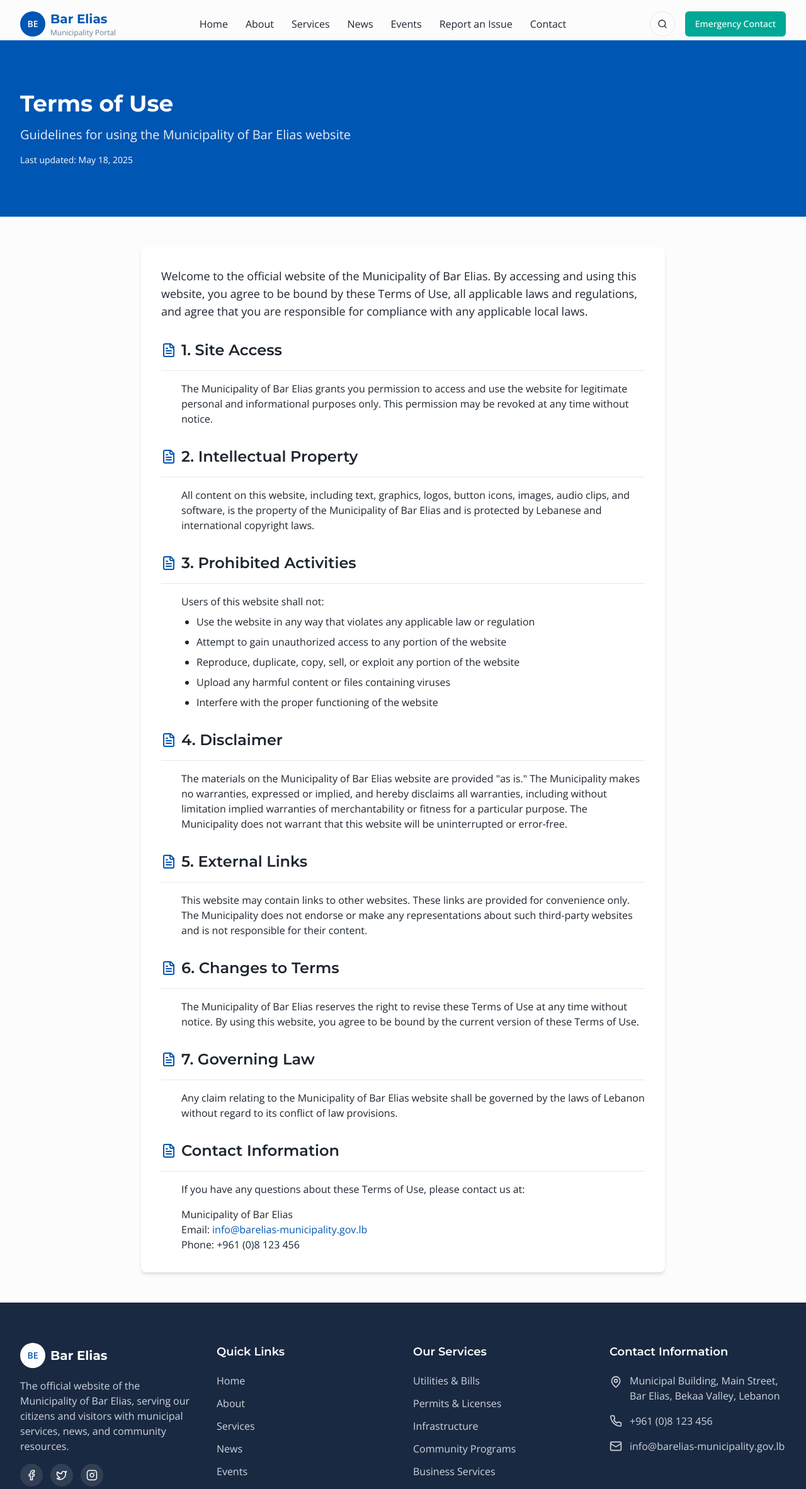
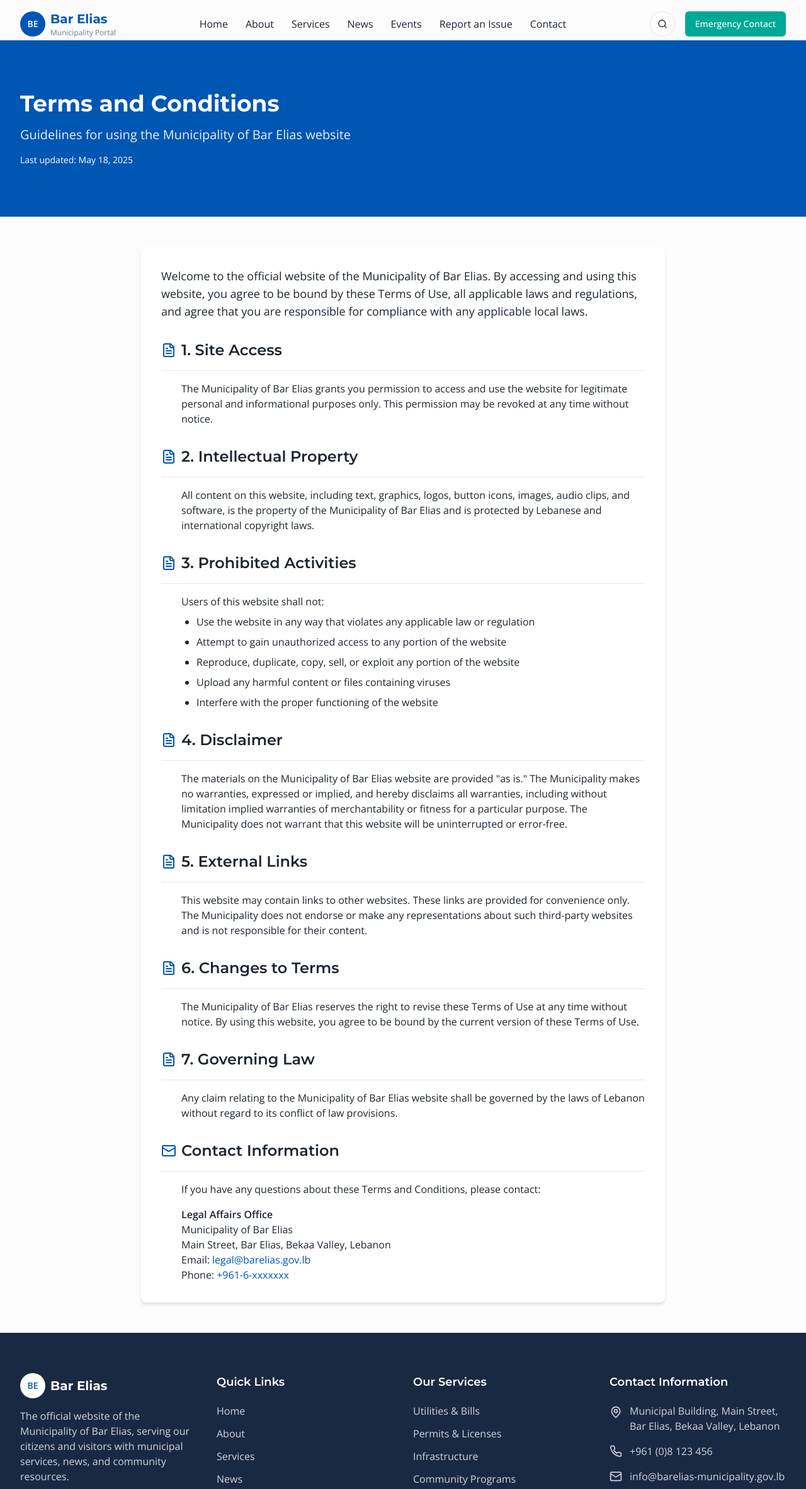
Before and after one commit to mustafahmustafa/barelias-citizen-connect, a React (Vite) app: page /terms in a window 1280 px wide. Shown: the top 2364 px of the page at 63% size. Built offline with nearby package versions, Linux system fonts and the light colour scheme.

Commit message:
Update Terms and Conditions content
Updated the Terms page with the new content, maintaining the same style and structure as the Privacy page.

```diff
--- a/src/pages/Terms.tsx
+++ b/src/pages/Terms.tsx
@@ -1,6 +1,6 @@
 
 import React from 'react';
-import { FileText } from 'lucide-react';
+import { FileText, Mail, Phone } from 'lucide-react';
 import { Separator } from '@/components/ui/separator';
 
 const Terms = () => {
@@ -10,7 +10,7 @@ const Terms = () => {
       <section className="bg-primary text-white py-20">
         <div className="container-custom">
           <div className="max-w-3xl">
-            <h1 className="text-4xl font-bold mb-4">Terms of Use</h1>
+            <h1 className="text-4xl font-bold mb-4">Terms and Conditions</h1>
             <p className="text-xl opacity-90">
               Guidelines for using the Municipality of Bar Elias website
             </p>
@@ -101,16 +101,18 @@ const Terms = () => {
               </div>
 
               <h2 className="text-2xl font-semibold mt-8 mb-4 flex items-center">
-                <FileText className="mr-2 h-6 w-6 text-primary" />
+                <Mail className="mr-2 h-6 w-6 text-primary" />
                 Contact Information
               </h2>
               <Separator className="my-4" />
               <div className="ml-8">
-                <p>If you have any questions about these Terms of Use, please contact us at:</p>
+                <p>If you have any questions about these Terms and Conditions, please contact:</p>
                 <div className="mt-4">
+                  <p className="font-semibold">Legal Affairs Office</p>
                   <p>Municipality of Bar Elias</p>
-                  <p>Email: <a href="mailto:info@barelias-municipality.gov.lb" className="text-primary hover:underline">info@barelias-municipality.gov.lb</a></p>
-                  <p>Phone: +961 (0)8 123 456</p>
+                  <p>Main Street, Bar Elias, Bekaa Valley, Lebanon</p>
+                  <p>Email: <a href="mailto:legal@barelias.gov.lb" className="text-primary hover:underline">legal@barelias.gov.lb</a></p>
+                  <p>Phone: <a href="tel:+961-6-xxxxxxx" className="text-primary hover:underline">+961-6-xxxxxxx</a></p>
                 </div>
               </div>
             </div>
```
